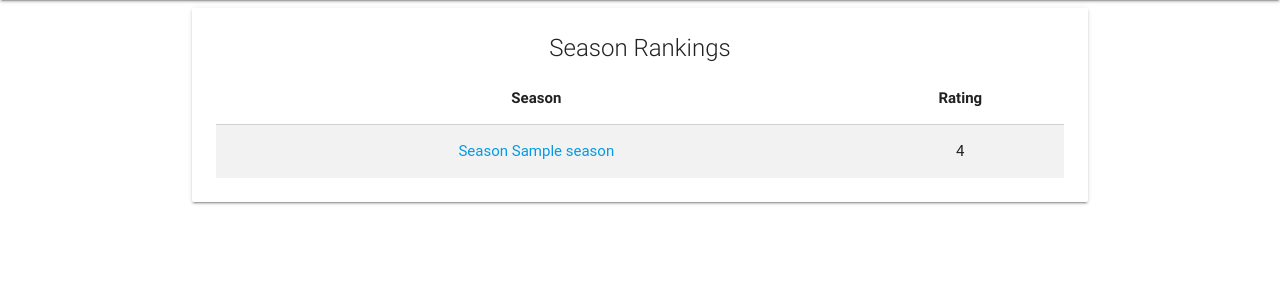
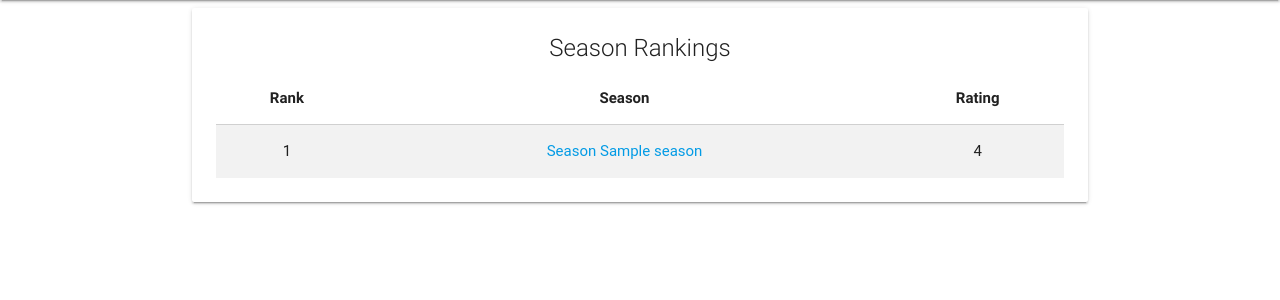
Before and after one commit to gnarizzy/BestEpisodes, a Django app: template BestEpisodes/core/templates/season_rankings.html in a window 1280 px wide. Shown: the part 64-364 px from the top of the page. Run offline with Django 3.2, Linux system fonts and the light colour scheme; the template is opened without the code that fills it: most values are stand-ins (such as "Sample title", 1, 10 or a date in 2020); some libraries are stand-ins or nearby versions; some web fonts are replaced.

Commit message:
Added rank column

```diff
--- a/BestEpisodes/core/templates/season_rankings.html
+++ b/BestEpisodes/core/templates/season_rankings.html
@@ -10,6 +10,7 @@
                     <table class="striped centered">
                         <thead>
                             <tr>
+                                <th data-field="Rank">Rank</th>
                                 <th data-field="Episode">Season</th>
                                 <th data-field="Title">Rating</th>
                             </tr>
@@ -17,6 +18,7 @@
                         <tbody>
                             {% for season, rating in rankings.items %}
                                 <tr>
+                                    <td>{{forloop.counter}}</td>
                                     <td><a href="/season/{{season}}/" target="_blank">Season {{ season }}</a></td>
                                     <td>{{rating}}</a></td>
                                 </tr>
```
